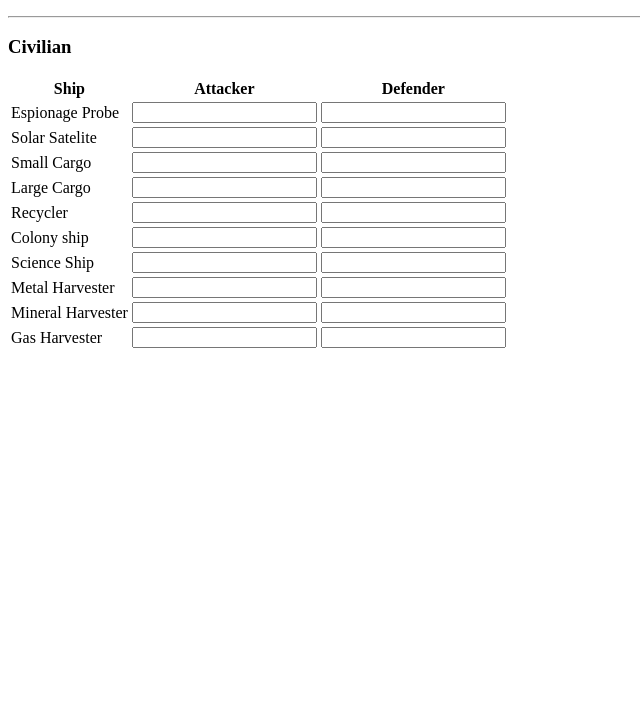
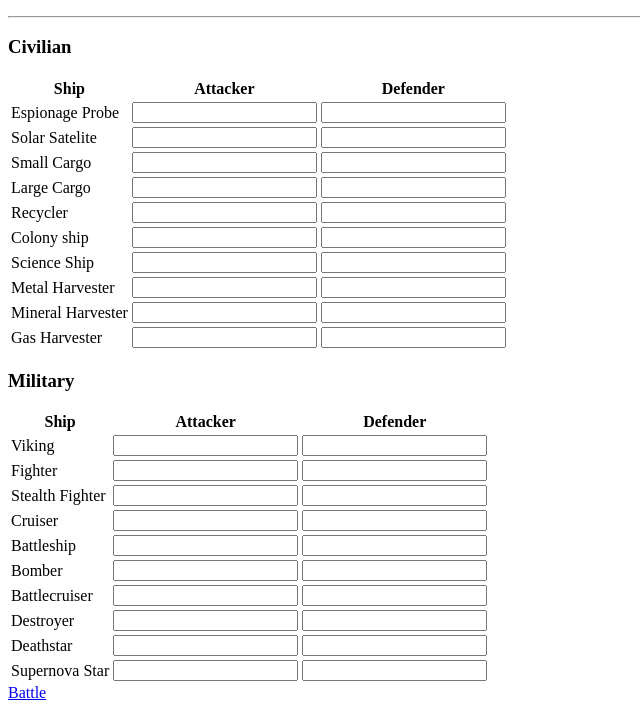
Before and after one commit to Danhayes3008/Battle-Simulator, a plain HTML site: page index.html in a window 1280 px wide. Shown: the part 105-815 px from the top of the page, without its empty margins (0-640 px from the left). Drawn offline with Linux system fonts and the light colour scheme.

Commit message:
added the table for the military ships

```diff
--- a/index.html
+++ b/index.html
@@ -65,5 +65,64 @@
                 <td><input></input></td>
             </tr>
         </table>
+        <h3>Military</h3>
+        <table>
+            <tr>
+                <th>Ship</th>
+                <th>Attacker</th>
+                <th>Defender</th>
+            </tr>
+            <tr>
+                <td>Viking</td>
+                <td><input></input></td>
+                <td><input></input></td>
+            </tr>
+            <tr>
+                <td>Fighter</td>
+                <td><input></input></td>
+                <td><input></input></td>
+            </tr>
+            <tr>
+                <td>Stealth Fighter</td>
+                <td><input></input></td>
+                <td><input></input></td>
+            </tr>
+            <tr>
+                <td>Cruiser</td>
+                <td><input></input></td>
+                <td><input></input></td>
+            </tr>
+            <tr>
+                <td>Battleship</td>
+                <td><input></input></td>
+                <td><input></input></td>
+            </tr>
+            <tr>
+                <td>Bomber</td>
+                <td><input></input></td>
+                <td><input></input></td>
+            </tr>
+            <tr>
+                <td>Battlecruiser</td>
+                <td><input></input></td>
+                <td><input></input></td>
+            </tr>
+            <tr>
+                <td>Destroyer</td>
+                <td><input></input></td>
+                <td><input></input></td>
+            </tr>
+            <tr>
+                <td>Deathstar</td>
+                <td><input></input></td>
+                <td><input></input></td>
+            </tr>
+            <tr>
+                <td>Supernova Star</td>
+                <td><input></input></td>
+                <td><input></input></td>
+            </tr>
+        </table>
+        <a href="results.html" class="btn btn-default btn-success">Battle</a>
     </body>
 </html>
```
